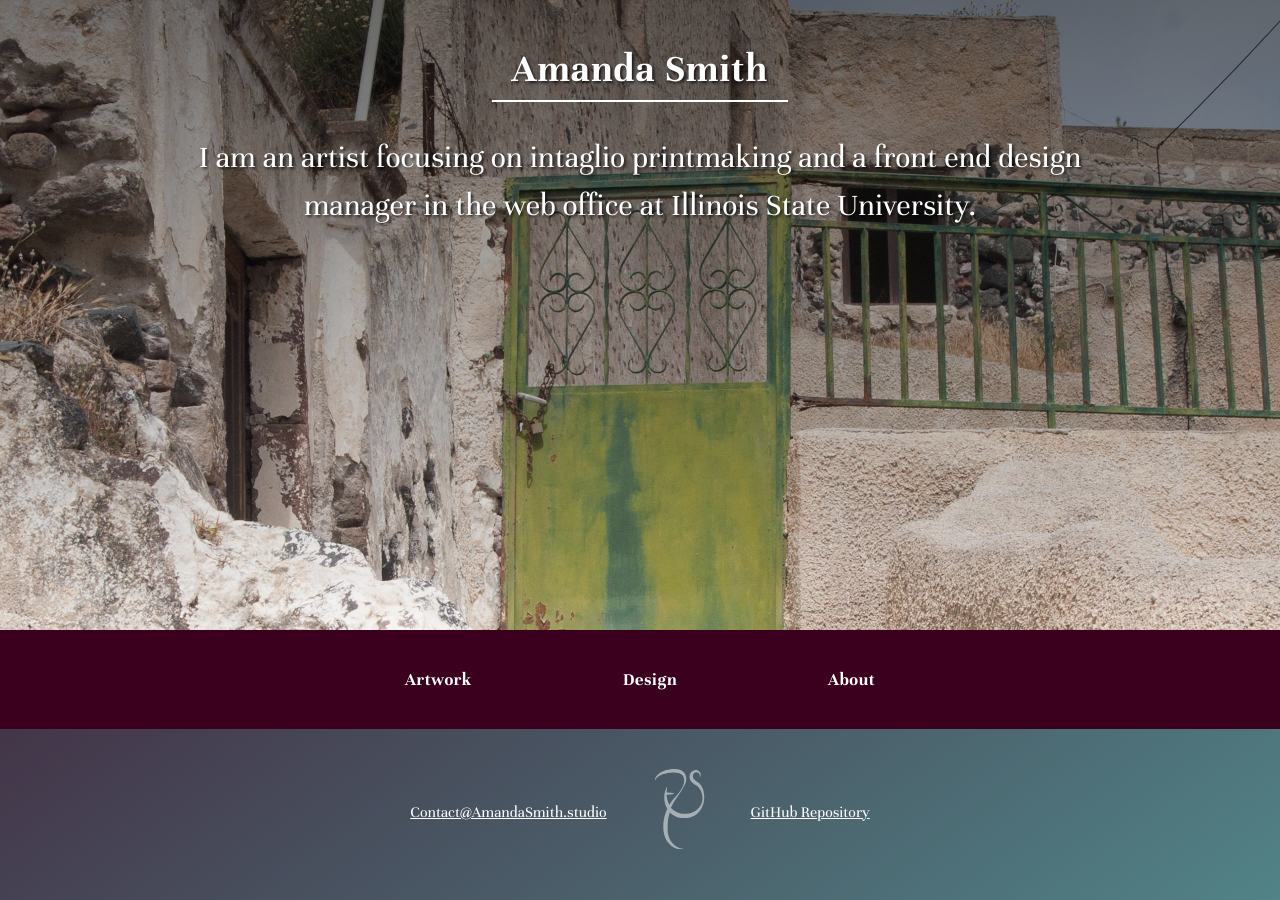
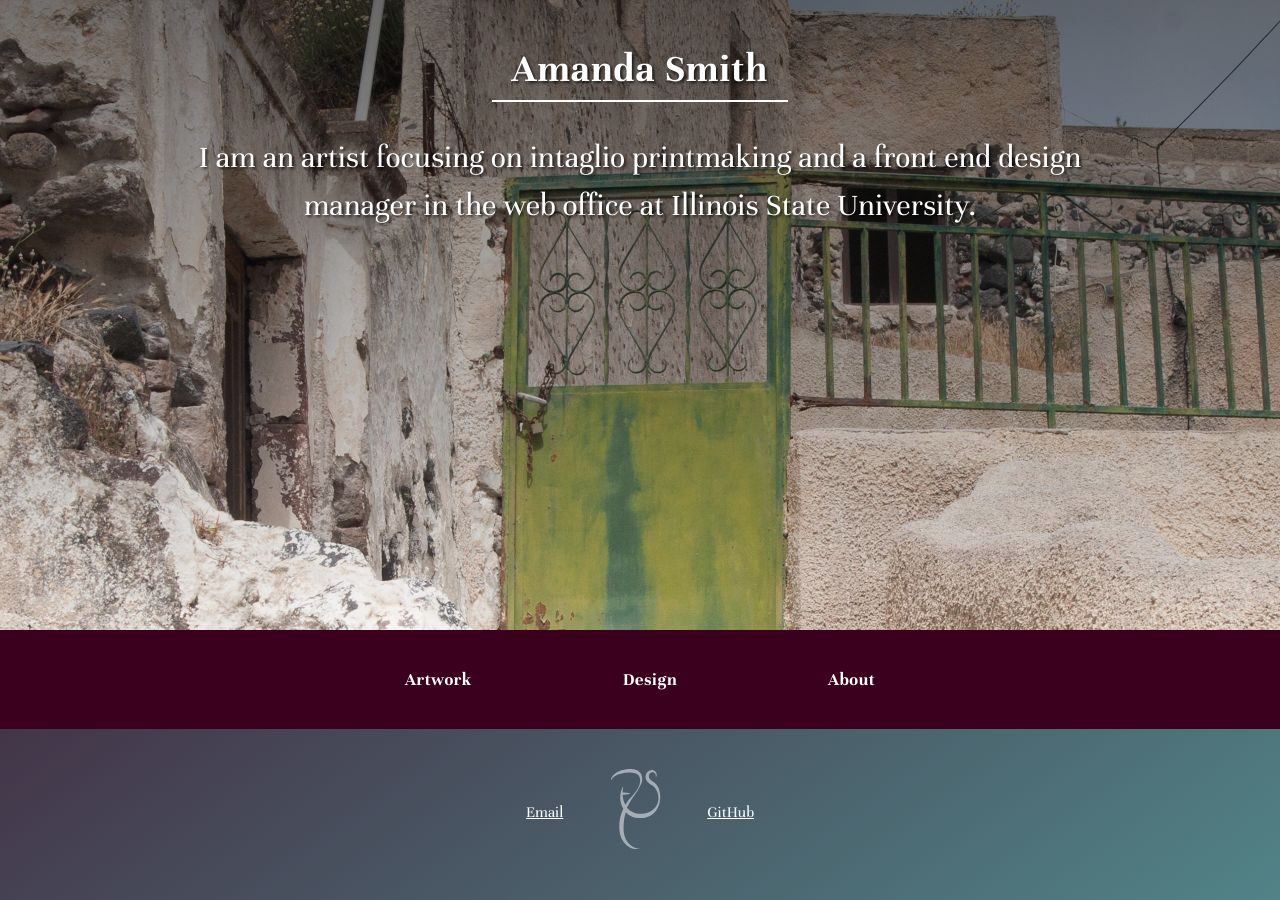
Before and after one commit to asmithorn/asmithorn.github.io, a Jekyll site: the page built from index.html, in a window 1280 px wide. Built offline with Jekyll 4.4.1, drawn with Linux system fonts in a browser that asks for light colours.

Commit message:
footer text change

```diff
--- a/_includes/footer.html
+++ b/_includes/footer.html
@@ -1,7 +1,7 @@
 <footer role="contentinfo" class="o-row o-row--960 u-padding--20">
 
   <ul class="c-footer">
-    <li><a href="mailto:contact@amandasmith.studio">Contact@AmandaSmith.studio</a></li>
+    <li><a href="mailto:contact@amandasmith.studio">Email</a></li>
     <li>
         <svg class="c-footer__graphic" viewBox="0 0 50 50" focusable="false">
      <path d="M40.3,13.8c-0.2-1.1-0.6-2.1-1.2-3c-0.1-0.2-0.3-0.5-0.4-0.7c-0.2-0.2-0.3-0.4-0.5-0.6l-0.3-0.3c-0.1-0.1-0.2-0.2-0.3-0.3
@@ -34,7 +34,7 @@
        />
      </svg>
     </li>
-    <li><a href="https://github.com/asmithorn/asmithorn.github.io">GitHub Repository</a></li>
+    <li><a href="https://github.com/asmithorn/asmithorn.github.io">GitHub</a></li>
   </ul>
 
 </footer>
```
